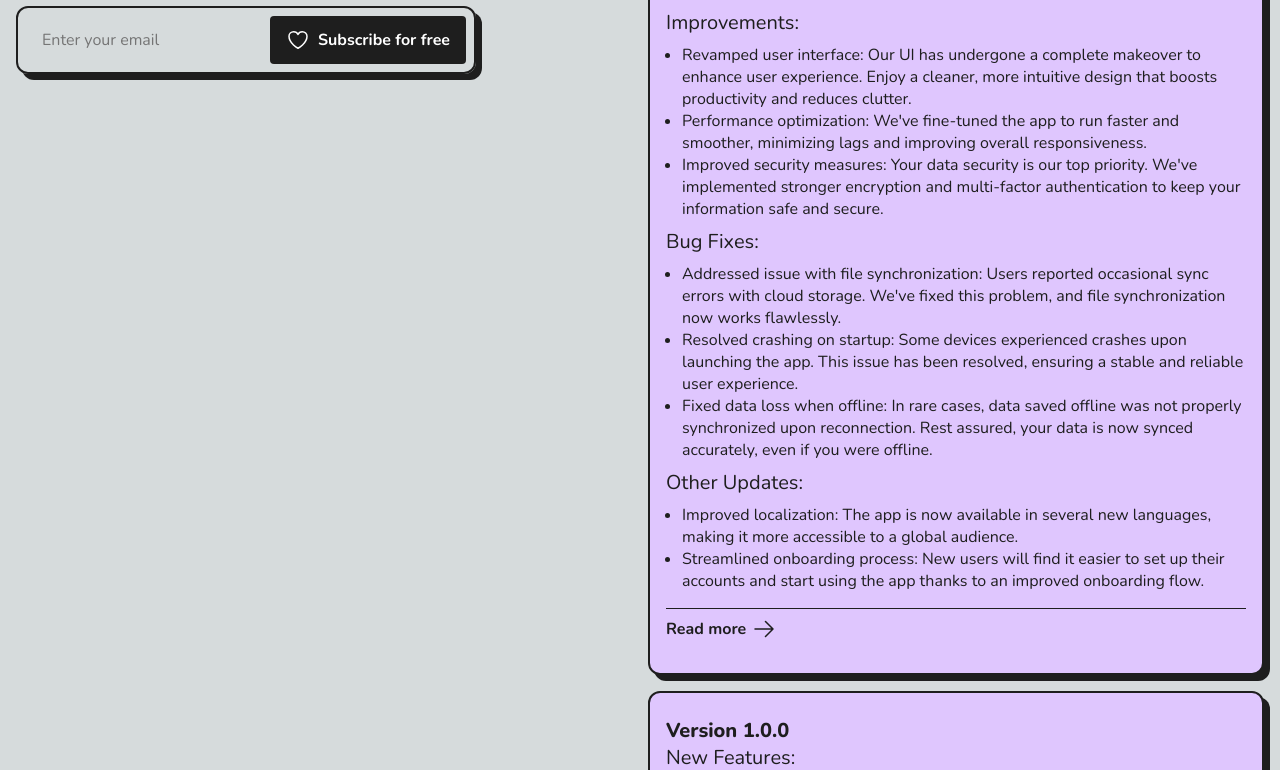
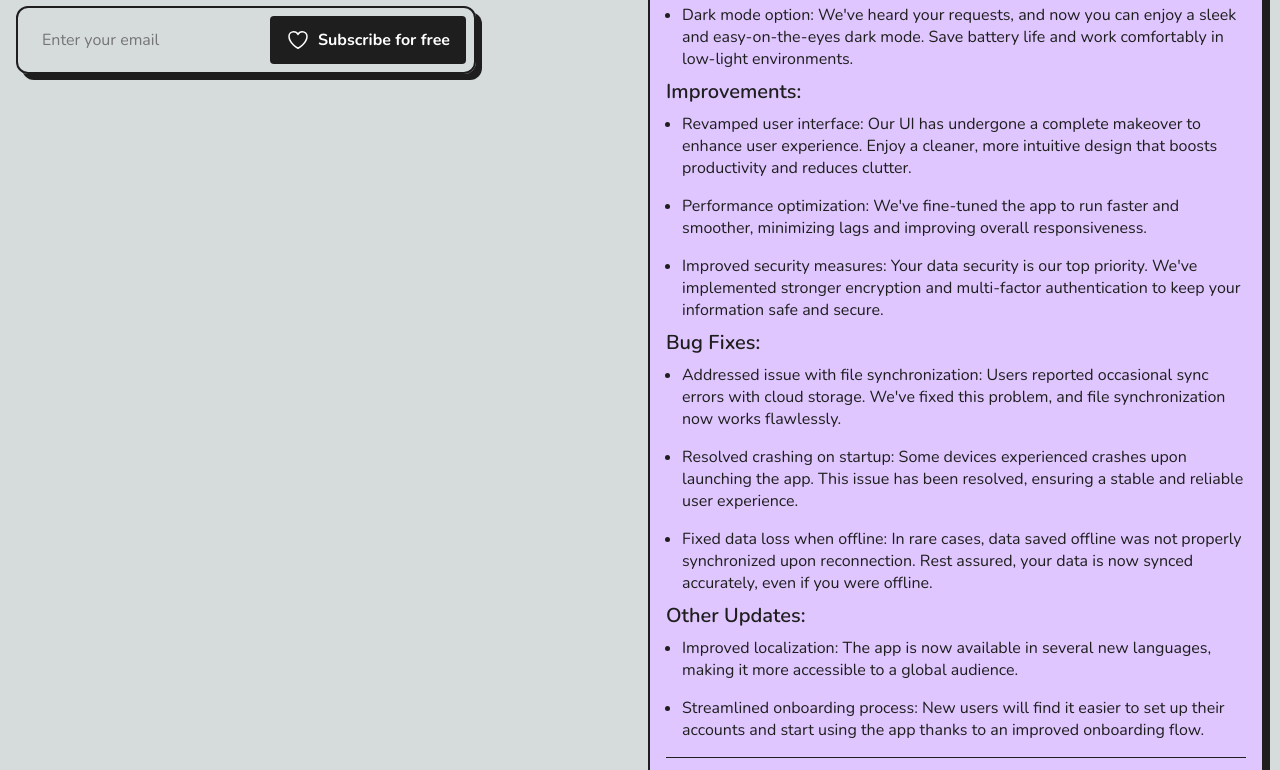
Before and after one commit to piotrszubert/update-changelog-template, a Next.js app: page / in a window 1280 px wide. Shown: the part 339-1109 px from the top of the page. Built offline with nearby package versions, Linux system fonts and the light colour scheme.

Commit message:
Update Card.module.css

```diff
--- a/styles/Card.module.css
+++ b/styles/Card.module.css
@@ -9,7 +9,8 @@
 
 .cardTitle {
     font-weight: 800;
-    font-size: 1.25rem;
+    font-size: 1.5rem;
+    margin-bottom: 2rem;
 }
 
 .cardBody {
@@ -20,8 +21,16 @@
     gap: .5rem;
 }
 
+.cardBody h2 {
+    font-weight: 600;
+}
+
 .cardBody ul {
     padding-left: 1rem;
+}
+
+.cardBody ul li:not(:last-child) {
+    margin-bottom: 1rem;
 }
 
 .cardFooter {
@@ -31,11 +40,14 @@
 
 .cardFooter a {
     font-weight: bold;
+    font-size: 1.5rem;
     display: inline-flex;
     align-items: center;
     gap: .35rem;
+    transition: gap .1s linear;
 }
 
 .cardFooter a:hover {
     text-decoration: underline;
+    gap: .65rem;
 }
```
